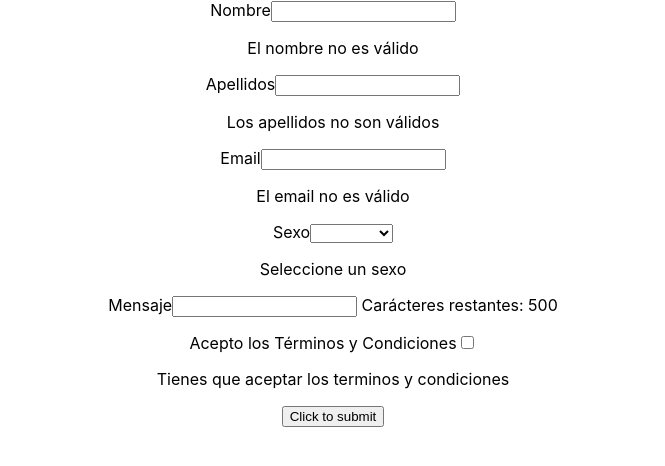
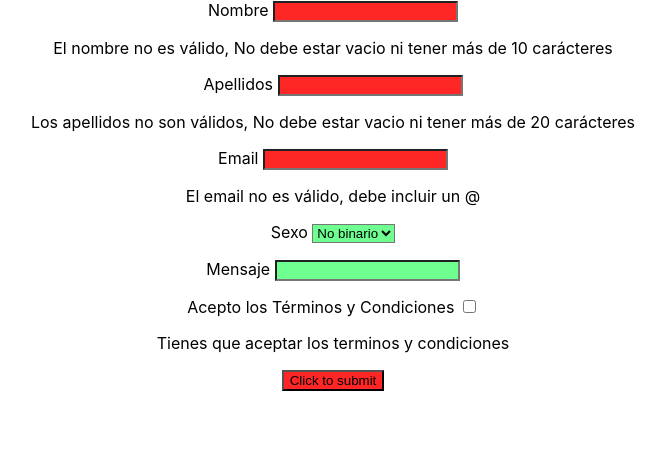
Before and after one commit to MarioNadal/DIActividad6, a React (Create React App) app: page / in a window 1280 px wide. Shown: the top 466 px of the page, without its empty margins (307-972 px from the left). Built offline with nearby package versions, Linux system fonts and the light colour scheme.

Commit message:
Finalizado

```diff
--- a/src/Formulario.js
+++ b/src/Formulario.js
@@ -1,4 +1,5 @@
 import { useCallback, useEffect, useState } from "react"
+import './classes.css'
 
 function Formulario() {
     const [enteredName, setEnteredName] = useState('');
@@ -14,6 +15,14 @@ function Formulario() {
     const [sexoIncorrecto, setSexoIncorrecto] = useState("");
     const [mensajeIncorrecto, setMensajeIncorrecto] = useState("");
     const [terminosIncorrecto, setTerminosIncorrecto] = useState("");
+
+    const [cssClass, setCssClass] = useState("input-valid");
+    const [cssClassName, setCssClassName] = useState("input-valid");
+    const [cssClassApellidos, setCssClassApellidos] = useState("input-valid");
+    const [cssClassEmail, setCssClassEmail] = useState("input-valid");
+    const [cssClassSexo, setCssClassSexo] = useState("input-valid");
+    const [cssClassMensaje, setCssClassMensaje] = useState("input-valid");
+    const [cssClassTerminos, setCssClassTerminos] = useState("input-valid");
 
 
 
@@ -36,107 +45,59 @@ function Formulario() {
         setEnteredTerminos(event.target.value);
     }
 
-    const validateName = useCallback(
+    const validateTodo = useCallback(
         function() {
+            let checkboxTerminos = document.getElementById("checkboxTerminos");
+            if(enteredName===""||enteredName.length>10||enteredApellidos===""||enteredApellidos.length>20||!enteredEmail.includes("@")||enteredEmail.length>20||enteredSexo===""||enteredMensaje.length>500||checkboxTerminos.checked === false){
+                setCssClass("input-invalid")
                 if(enteredName===""||enteredName.length>10){
-                setNombreIncorrecto(<p>El nombre no es válido</p>)
+                    setNombreIncorrecto(<p>El nombre no es válido, No debe estar vacio ni tener más de 10 carácteres</p>)
+                    setCssClassName("input-invalid")
                 }else{
                     setNombreIncorrecto(<span></span>)
+                    setCssClassName("input-valid")
                 }
-        },
-        [enteredName]
-    )
-    const validateApellidos = useCallback(
-        function() {
                 if(enteredApellidos===""||enteredApellidos.length>20){
-                setApellidosIncorrecto(<p>Los apellidos no son válidos</p>)
+                    setApellidosIncorrecto(<p>Los apellidos no son válidos, No debe estar vacio ni tener más de 20 carácteres</p>)
+                    setCssClassApellidos("input-invalid")
                 }else{
                     setApellidosIncorrecto(<span></span>)
+                    setCssClassApellidos("input-valid")
                 }
-        },
-        [enteredApellidos]
-    )
-    const validateEmail = useCallback(
-        function() {
-            if(enteredEmail===""||enteredEmail.length>20||!enteredEmail.includes("@")){
-                setEmailIncorrecto(<p>El email no es válido</p>)
+                if(!enteredEmail.includes("@")||enteredEmail.length>20){
+                    setEmailIncorrecto(<p>El email no es válido, debe incluir un @</p>)
+                    setCssClassEmail("input-invalid")
                 }else{
                     setEmailIncorrecto(<span></span>)
+                    setCssClassEmail("input-valid")
                 }
-        },
-        [enteredEmail]
-    )
-    const validateSexo = useCallback(
-        function() {
-            if(enteredSexo===" "){
+                if(enteredSexo===""){
                     setSexoIncorrecto(<p>Seleccione un sexo</p>)
-            }else{
-                setSexoIncorrecto(<span></span>)
+                    setCssClassSexo("input-invalid")
                 }
-        },
-        [enteredSexo]
-    )
-    const validateMensaje = useCallback(
-        function() {
                 if(enteredMensaje.length>500){
                     setMensajeIncorrecto(<p>Mensaje demasiado largo</p>)
-            }else{
-                let caracteresRestantes = 500-enteredMensaje.length;
-                setMensajeIncorrecto(<span> Carácteres restantes: {caracteresRestantes}</span>)
+                    setCssClassMensaje("input-invalid")
                 }
-        },
-        [enteredMensaje]
-    )
-    const validateTerminos = useCallback(
-        function() {
-            let checkboxTerminos = document.getElementById("checkboxTerminos");
                 if(checkboxTerminos.checked === false){
                     setTerminosIncorrecto(<p>Tienes que aceptar los terminos y condiciones</p>)
+                    setCssClassTerminos("input-invalid")
+                }
             }else{
+                setCssClass("input-valid")
                 setTerminosIncorrecto(<span></span>)
             }
         },
-        [enteredTerminos]
+        [enteredName,enteredApellidos,enteredEmail,enteredSexo,enteredMensaje,enteredTerminos]
     )
+
 
     useEffect(
         function(){
-            validateName();
+            validateTodo();
         },
-        [validateName]
+        [validateTodo]
     );
-    useEffect(
-        function(){
-            validateApellidos();
-        },
-        [validateApellidos]
-    );
-    useEffect(
-        function(){
-            validateEmail();
-        },
-        [validateEmail]
-    );
-    useEffect(
-        function(){
-            validateSexo();
-        },
-        [validateSexo]
-    );
-    useEffect(
-        function(){
-            validateMensaje();
-        },
-        [validateMensaje]
-    );
-    useEffect(
-        function(){
-            validateTerminos();
-        },
-        [validateTerminos]
-    );
-
-
 
     const handleSubmit = (e) => {
         e.preventDefault();
@@ -145,36 +106,35 @@ function Formulario() {
     return(
         <form onSubmit = {handleSubmit}>
             <div>
-                <label>Nombre</label>
-                <input type="name" onChange={updateName} />
+                <label>Nombre </label>
+                <input className={cssClassName} type="name" onChange={updateName} />
                 {nombreIncorrecto}
                 <p></p>
-                <label>Apellidos</label>
-                <input type="apellidos" onChange={updateApellidos} />
+                <label>Apellidos </label>
+                <input className={cssClassApellidos} type="apellidos" onChange={updateApellidos} />
                 {apellidosIncorrecto}
                 <p></p>
-                <label>Email</label>
-                <input type="email" onChange={updateEmail} />
+                <label>Email </label>
+                <input className={cssClassEmail} type="email" onChange={updateEmail} />
                 {emailIncorrecto}
                 <p></p>
-                <label>Sexo</label>
-                <select type="sexo" onChange={updateSexo}>
-                    <option value=" "> </option>
-                    <option value="No binario">No binario</option>
+                <label>Sexo </label>
+                <select className={cssClassSexo} type="sexo" onChange={updateSexo}>
+                    <option defaultValue="No binario">No binario</option>
                     <option value="Masculino">Masculino</option>
                     <option value="Femenino">Femenino</option>
                 </select>
                 {sexoIncorrecto}
                 <p></p>
-                <label>Mensaje</label>
-                <input trpe="mensaje" onChange={updateMensaje}/>
+                <label>Mensaje </label>
+                <input className={cssClassMensaje} type="mensaje" onChange={updateMensaje}/>
                 {mensajeIncorrecto}
                 <p></p>
-                <label>Acepto los Términos y Condiciones</label>
-                <input type="checkbox" id="checkboxTerminos" onChange={updateTerminos}/>
+                <label>Acepto los Términos y Condiciones </label>
+                <input className={cssClassTerminos} type="checkbox" id="checkboxTerminos" onChange={updateTerminos}/>
                 {terminosIncorrecto}
             </div>
-            <button type = 'submit'>Click to submit</button>
+            <button className={cssClass} type = 'submit'>Click to submit</button>
         </form>
     );
 }
--- /dev/null
+++ b/src/classes.css
@@ -0,0 +1,6 @@
+.input-invalid{
+    background-color: #ff2626;
+}
+.input-valid{
+    background-color: #6eff90;
+}
```
Lines whose indentation alone changed are shown as unchanged.
